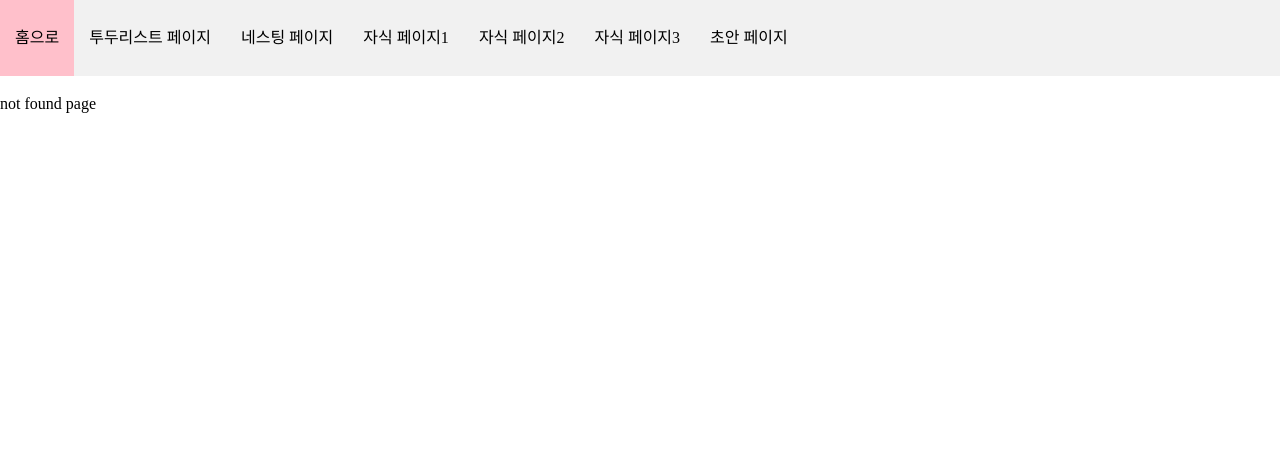
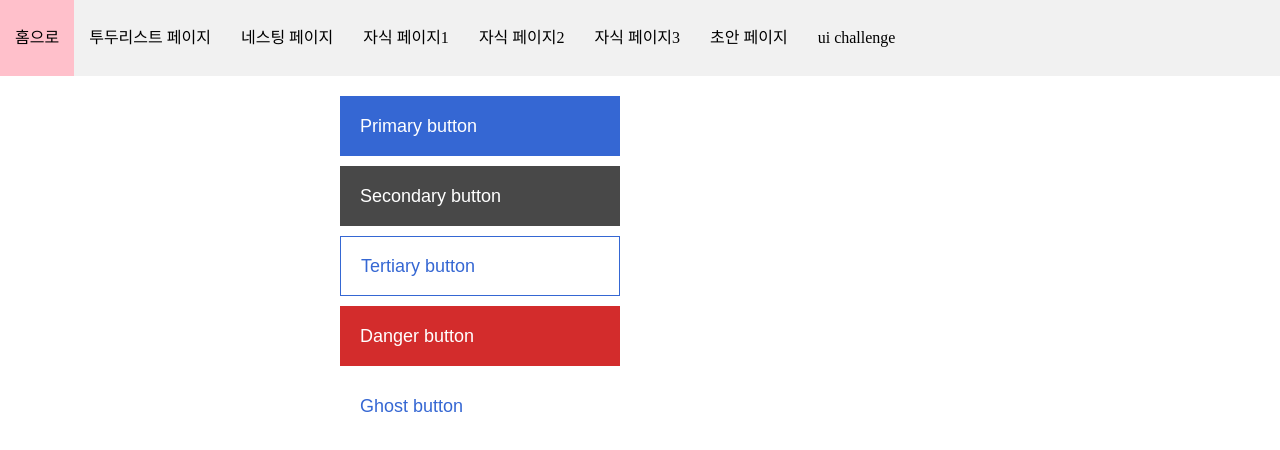
Before and after one commit to seongEun95/react-lesson, a React (Create React App) app: page /ui in a window 1280 px wide. Before the commit this address had no page. Shown: the top 450 px of the page. Built offline with nearby package versions, Linux system fonts and the light colour scheme.

Commit message:
ui 챌린지

```diff
--- /dev/null
+++ b/src/components/uiChallComp/buttonChallenge.tsx
@@ -0,0 +1,65 @@
+/** @jsxRuntime classic */
+/** @jsx jsx */
+import { jsx, css } from '@emotion/react'; // 이모션 사용
+
+interface ButtonChallengeProps {
+  children: React.ReactNode;
+  width?: string;
+  height?: string;
+  backgroundColor: string;
+  color?: string;
+  border?: string;
+  fontSize?: string;
+  onClick?: React.MouseEventHandler;
+}
+
+export default function ButtonChallenge({
+  children,
+  width = '280px',
+  height = '60px',
+  color = '#fff',
+  backgroundColor,
+  border = 'none',
+  fontSize = '18px',
+  onClick,
+}: ButtonChallengeProps) {
+  return (
+    <button
+      onClick={onClick}
+      css={ButtonChallCss(
+        width,
+        height,
+        color,
+        backgroundColor,
+        border,
+        fontSize,
+      )}
+    >
+      {children}
+    </button>
+  );
+}
+
+const ButtonChallCss = (
+  width: string,
+  height: string,
+  color: string,
+  backgroundColor: string,
+  border: string,
+  fontSize: string,
+) => css`
+  display: flex;
+  align-items: center;
+  padding-left: 20px;
+  width: ${width};
+  height: ${height};
+  color: ${color};
+  background-color: ${backgroundColor};
+  border: ${border};
+  font-size: ${fontSize};
+  box-sizing: border-box;
+  cursor: pointer;
+  &:hover {
+    opacity: 0.5;
+  }
+`;
--- /dev/null
+++ b/src/page/uiChallenge/ButtonPage.tsx
@@ -0,0 +1,57 @@
+/** @jsxRuntime classic */
+/** @jsx jsx */
+import { jsx, css } from '@emotion/react';
+import ButtonChallenge from '../../components/uiChallComp/buttonChallenge';
+
+export default function ButtonPage() {
+  const handleConsole = (e: React.MouseEvent<HTMLButtonElement>) => {
+    const eventTarget = e.target as HTMLElement;
+    console.log(eventTarget.innerText);
+  };
+
+  return (
+    <div css={buttonWrapCss}>
+      {/* primary button */}
+      <ButtonChallenge backgroundColor="#3567d3" onClick={handleConsole}>
+        Primary button
+      </ButtonChallenge>
+
+      {/* Secondary button */}
+      <ButtonChallenge backgroundColor="#484848" onClick={handleConsole}>
+        Secondary button
+      </ButtonChallenge>
+
+      {/* Tertiary button */}
+      <ButtonChallenge
+        backgroundColor="#ffffff"
+        color="#3567d3"
+        border="1px solid #3567d3"
+        onClick={handleConsole}
+      >
+        Tertiary button
+      </ButtonChallenge>
+
+      {/* Danger button */}
+      <ButtonChallenge backgroundColor="#d32c2c" onClick={handleConsole}>
+        Danger button
+      </ButtonChallenge>
+
+      {/* Ghost button */}
+      <ButtonChallenge
+        backgroundColor="#ffffff"
+        color="#3567d3"
+        onClick={handleConsole}
+      >
+        Ghost button
+      </ButtonChallenge>
+    </div>
+  );
+}
+
+const buttonWrapCss = css`
+  display: flex;
+  flex-direction: column;
+  gap: 10px;
+  width: 600px;
+  margin: 0 auto;
+`;
--- a/src/router.tsx
+++ b/src/router.tsx
@@ -5,6 +5,7 @@ import NestingPage from './page/NestingPage';
 import ChildrenPage from './page/ChildrenPage';
 import NotFoundPage from './page/NotFoundPage';
 import DraftPage from './page/DraftPage';
+import ButtonPage from './page/uiChallenge/ButtonPage';
 
 export default function Router() {
   return (
@@ -33,6 +34,9 @@ export default function Router() {
             <li>
               <Link to="/draft">초안 페이지</Link>
             </li>
+            <li>
+              <Link to="/ui">ui challenge</Link>
+            </li>
           </ul>
         </nav>
       </header>
@@ -45,6 +49,7 @@ export default function Router() {
         </Route>
         <Route path="*" element={<NotFoundPage />} />
         <Route path="/draft" element={<DraftPage />} />
+        <Route path="/ui" element={<ButtonPage />} />
       </Routes>
     </BrowserRouter>
   );
```
